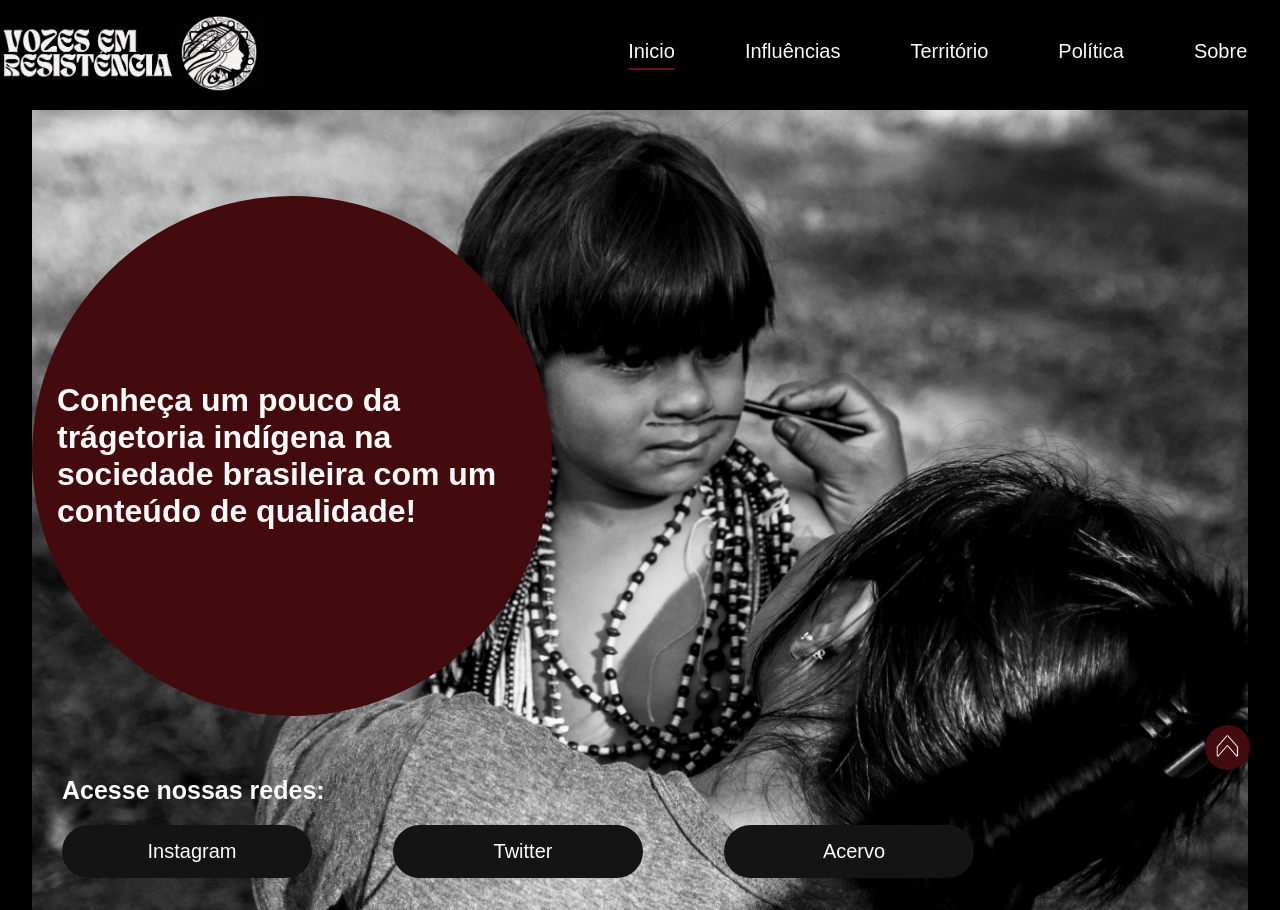
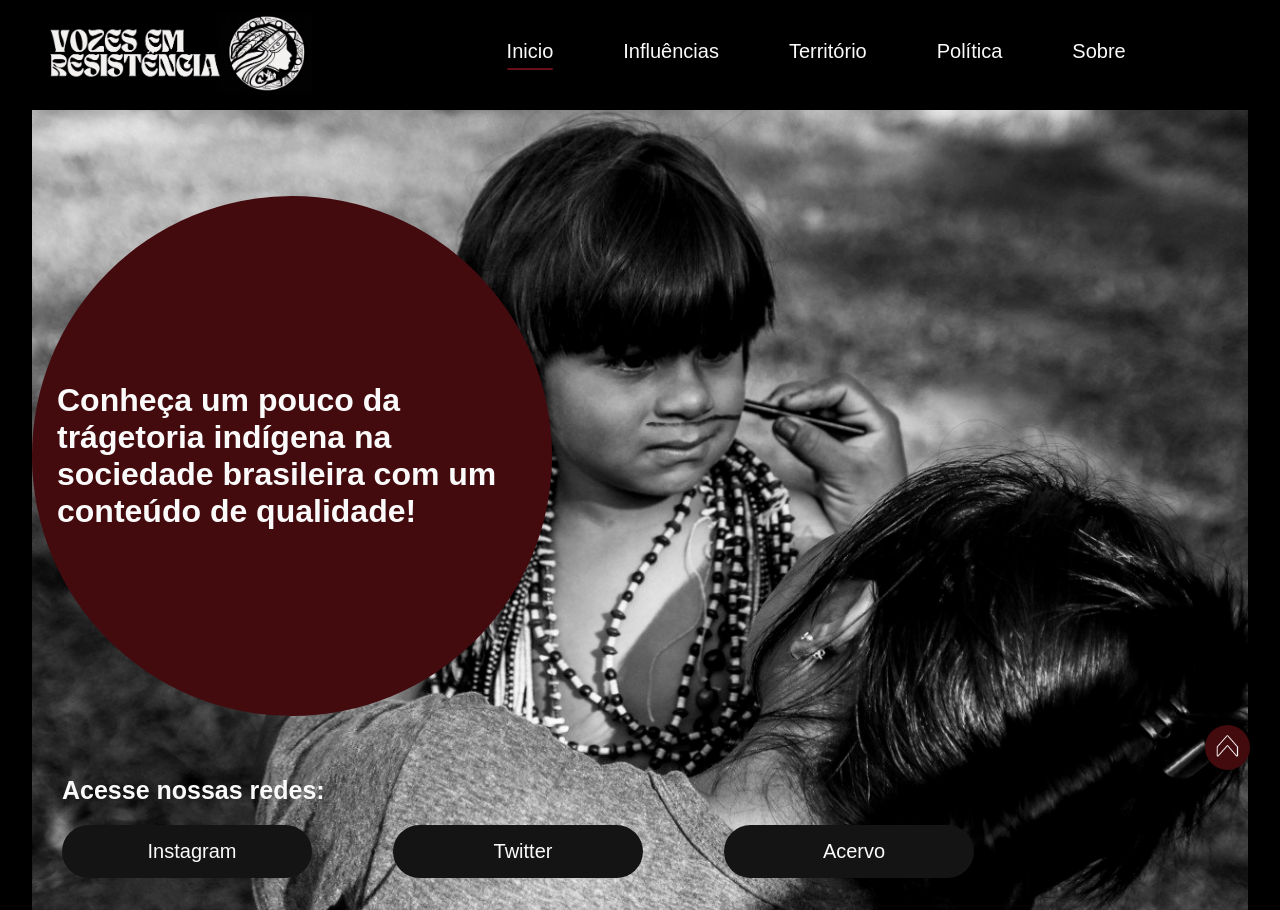
Before and after one commit to thaazs/thaazs.github.io, a plain HTML site: page index.html in a window 1280 px wide. Shown: the top 910 px of the page. Drawn offline with Linux system fonts and the light colour scheme; a web font is replaced by a local one.

Commit message:
ajuste responsividade menu

```diff
--- a/estilos/influencia.css
+++ b/estilos/influencia.css
@@ -312,6 +312,12 @@ body{
     .conteudo{
         max-width: 95%;
     }
+    .cabecalho__menu__link__img {
+        margin-left: -40%;
+    }
+    .menu-links {
+        margin-right: 0px;
+    }
     .oque img {
         width: 550px;
     }
--- a/estilos/movimento.css
+++ b/estilos/movimento.css
@@ -332,6 +332,12 @@ figcaption{
     .conteudo{
         max-width: 95%;
     }
+    .cabecalho__menu__link__img {
+        margin-left: -40%;
+    }
+    .menu-links {
+        margin-right: 0px;
+    }
     .oque img {
         width: 550px;
     }
--- a/estilos/politica.css
+++ b/estilos/politica.css
@@ -381,6 +381,12 @@ div {
     p{
         font-size: 18px;
     }
+    .cabecalho__menu__link__img {
+        margin-left: -40%;
+    }
+    .menu-links {
+        margin-right: 0px;
+    }
     h2{
         font-size: 20px;
     }
--- a/estilos/style.css
+++ b/estilos/style.css
@@ -398,6 +398,12 @@ body{
     p{
         font-size: 18px;
     }
+    .cabecalho__menu__link__img {
+        margin-left: -40%;
+    }
+    .menu-links {
+        margin-right: 0px;
+    }
     .indio-indigena{
         width: 101.5%;
     }
--- a/estilos/territorio.css
+++ b/estilos/territorio.css
@@ -292,6 +292,12 @@ figcaption{
     .oque img {
         width: 550px;
     }
+    .cabecalho__menu__link__img {
+        margin-left: -40%;
+    }
+    .menu-links {
+        margin-right: 0px;
+    }
     h1{
         font-size: 23px
     }
```
